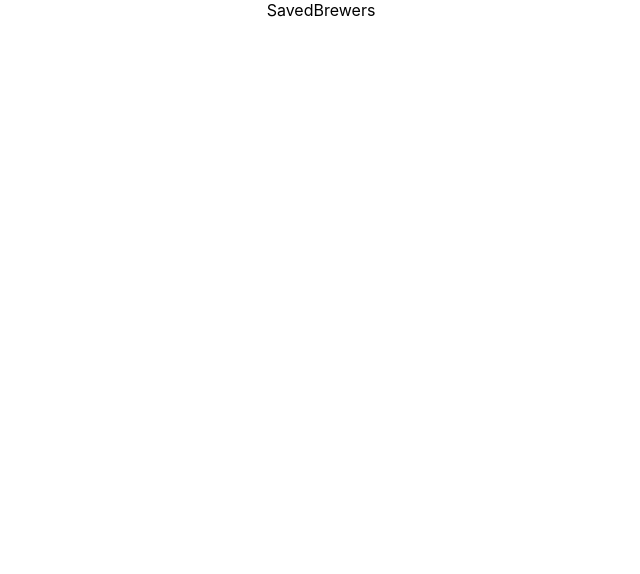
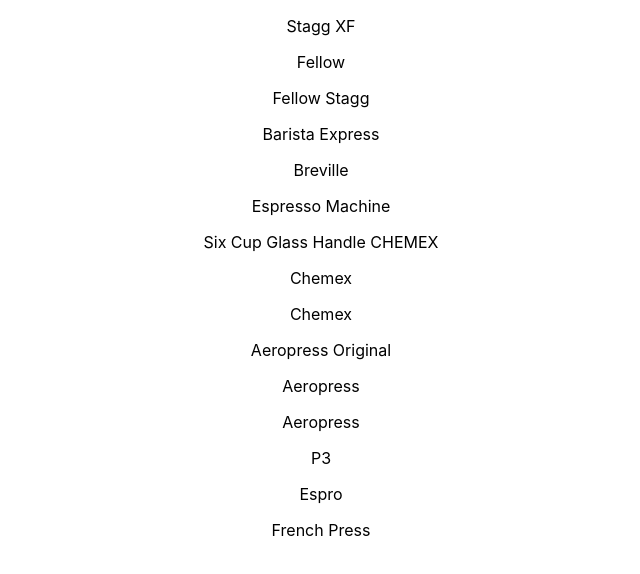
Before and after one commit to stacysamuels10/Pocket-Barista, a React (Create React App) app in the folder pocket-barista/: page /brewers in a window 1280 px wide. Shown: the top 574 px of the page, without its empty margins (319-959 px from the left). Built offline with nearby package versions, Linux system fonts and the light colour scheme.

Commit message:
map over all info for history

```diff
--- a/pocket-barista/src/App.js
+++ b/pocket-barista/src/App.js
@@ -5,6 +5,7 @@
 import SavedCoffee from "./components/savedItems/SavedCoffees";
 import SavedGrinders from "./components/savedItems/SavedGrinders";
 import SavedBrewers from "./components/savedItems/SavedBrewers";
+import SavedCups from "./components/savedItems/SavedCups";
 import AeropressBrewGuide from "./components/brewGuides/AeropressBrewGuide";
 import ChemexBrewGuide from "./components/brewGuides/ChemexBrewGuide";
 import ColdBrewBrewGuide from "./components/brewGuides/ColdBrewBrewGuide";
@@ -26,6 +27,7 @@
           <Route path="/brewoptions" element={<AddNewCup />}></Route>
           <Route path="/data" element={<Data />}></Route>
           <Route path="/coffee" element={<SavedCoffee />}></Route>
+          <Route path="/cups" element={<SavedCups />}></Route>
           <Route path="/grinders" element={<SavedGrinders />}></Route>
           <Route path="/brewers" element={<SavedBrewers />}></Route>
           <Route
--- a/pocket-barista/src/components/savedItems/SavedBrewers.js
+++ b/pocket-barista/src/components/savedItems/SavedBrewers.js
@@ -1,7 +1,23 @@
 import React from "react";
+import { useSelector, useDispatch } from "react-redux";
+import { useNavigate } from "react-router-dom";
 
 const SavedBrewers = () => {
-  return <div>SavedBrewers</div>;
+  const navigate = useNavigate();
+  const brewers = useSelector((state) => state.brewerReducer.brewerPantry);
+  return (
+    <div>
+      <div className="past-brewers">
+        {brewers.map((brewer) => (
+          <>
+            <p>{brewer.brewer.name}</p>
+            <p>{brewer.brewer.brand}</p>
+            <p>{brewer.brewer.type}</p>
+          </>
+        ))}
+      </div>
+    </div>
+  );
 };
 
 export default SavedBrewers;
--- a/pocket-barista/src/components/savedItems/SavedCoffees.js
+++ b/pocket-barista/src/components/savedItems/SavedCoffees.js
@@ -15,7 +15,7 @@
             <p>{bag.bagOfCoffee.about.rating}</p>
             <p>{bag.bagOfCoffee.details.roastLevel}</p>
             <p>{bag.bagOfCoffee.details.beanProcess}</p>
-            <button onClick={() => navigate("/addnewcoffee")}>More Info</button>
+            <button onClick={() => navigate("/")}>More Info</button>
           </>
         ))}
         <div className="new-coffee">
--- a/pocket-barista/src/components/savedItems/SavedCups.js
+++ b/pocket-barista/src/components/savedItems/SavedCups.js
@@ -15,6 +15,7 @@
             <p>{cup.brewedCup.brew.waterAmount}</p>
             <p>{cup.brewedCup.brew.rating}</p>
             <p>{cup.brewedCup.setup.dateOfBrew}</p>
+            <button onClick={() => navigate("/")}>More Info</button>
           </>
         ))}
       </div>
```
